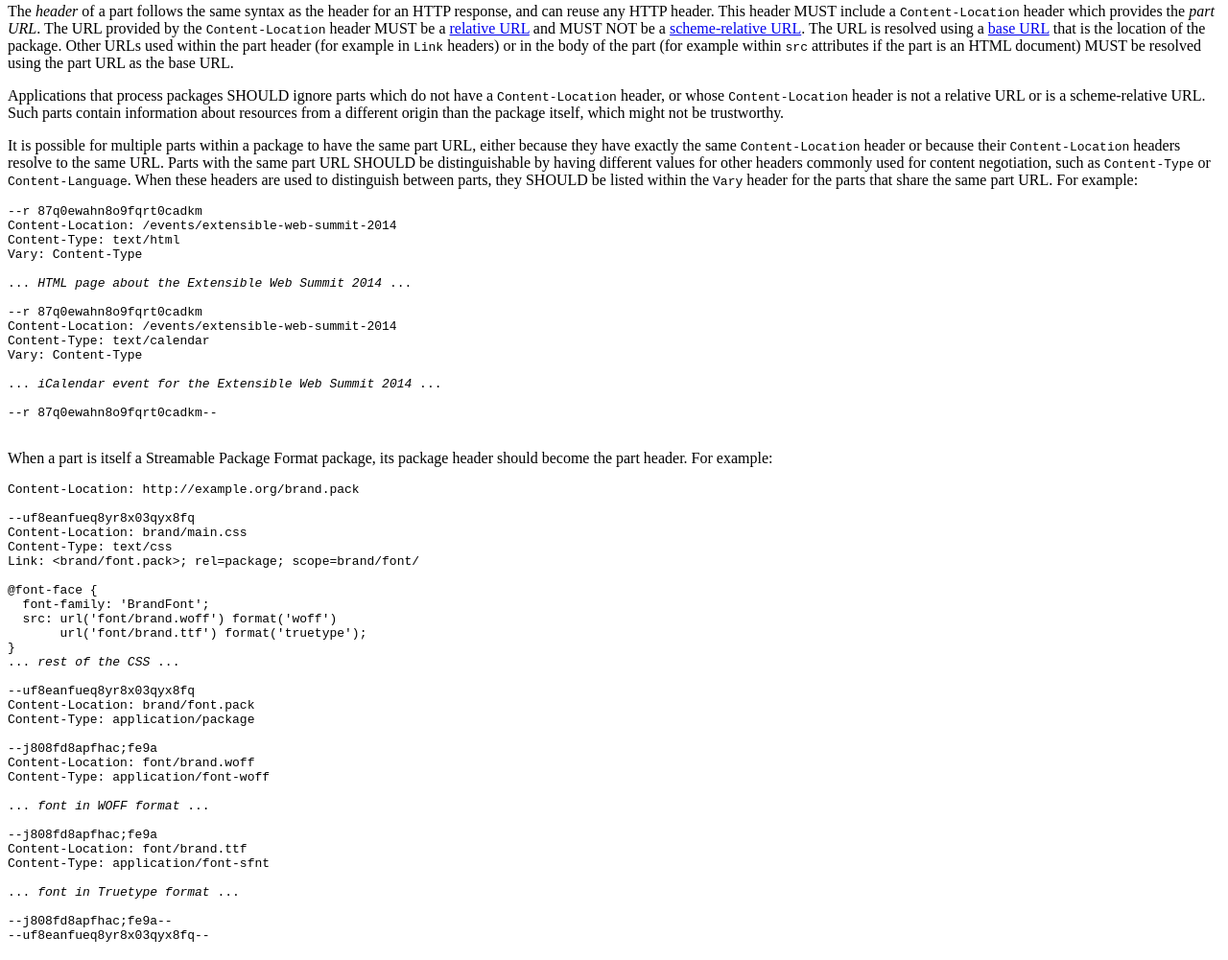
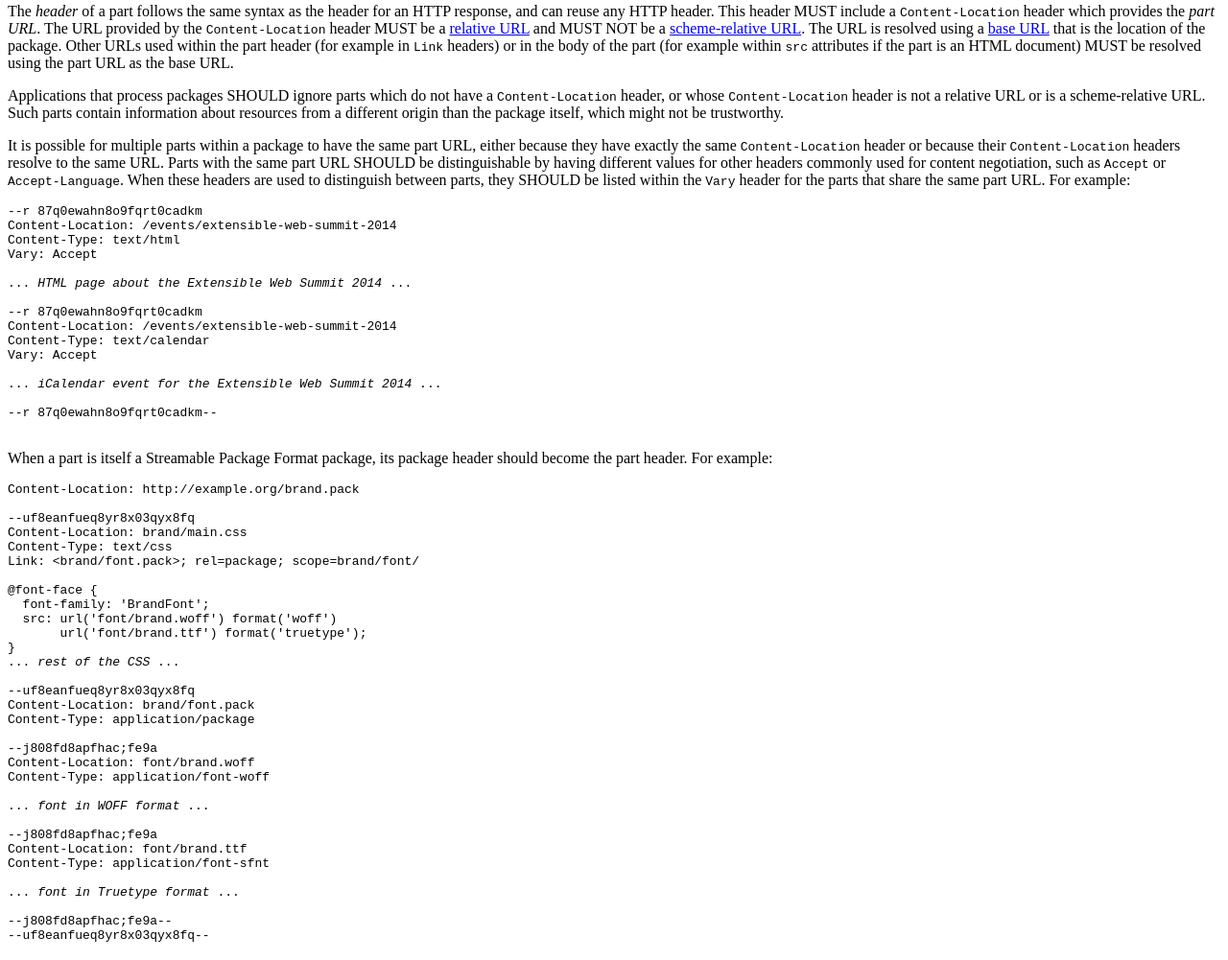
Before and after one commit to w3ctag/packaging-on-the-web, a plain HTML site: page index.html in a window 1280 px wide. Shown: the part 7042-8043 px from the top of the page at 96% size. Drawn offline with Linux system fonts and the light colour scheme.

Commit message:
Vary examples now uses Request headers and not Reply ones. Fixes #16

```diff
--- a/index.html
+++ b/index.html
@@ -530,20 +530,20 @@ Content-Type: application/xml
           Applications that process packages SHOULD ignore parts which do not have a <code>Content-Location</code> header, or whose <code>Content-Location</code> header is not a relative URL or is a scheme-relative URL. Such parts contain information about resources from a different origin than the package itself, which might not be trustworthy.
         </p>
         <p>
-          It is possible for multiple parts within a package to have the same <a>part URL</a>, either because they have exactly the same <code>Content-Location</code> header or because their <code>Content-Location</code> headers resolve to the same URL. Parts with the same part URL SHOULD be distinguishable by having different values for other headers commonly used for content negotiation, such as <code>Content-Type</code> or <code>Content-Language</code>. When these headers are used to distinguish between parts, they SHOULD be listed within the <code>Vary</code> header for the parts that share the same part URL. For example:
+          It is possible for multiple parts within a package to have the same <a>part URL</a>, either because they have exactly the same <code>Content-Location</code> header or because their <code>Content-Location</code> headers resolve to the same URL. Parts with the same part URL SHOULD be distinguishable by having different values for other headers commonly used for content negotiation, such as <code>Accept</code> or <code>Accept-Language</code>. When these headers are used to distinguish between parts, they SHOULD be listed within the <code>Vary</code> header for the parts that share the same part URL. For example:
         </p>
         <pre class="example">
 --r 87q0ewahn8o9fqrt0cadkm
 Content-Location: /events/extensible-web-summit-2014
 Content-Type: text/html
-Vary: Content-Type
+Vary: Accept
 
 ... <em>HTML page about the Extensible Web Summit 2014</em> ...
 
 --r 87q0ewahn8o9fqrt0cadkm
 Content-Location: /events/extensible-web-summit-2014
 Content-Type: text/calendar
-Vary: Content-Type
+Vary: Accept
 
 ... <em>iCalendar event for the Extensible Web Summit 2014</em> ...
 
@@ -688,14 +688,14 @@ Link: &lt;/metadata/spending&gt;; rel=describedby
 --ux3pqy9qcpfmqfexptbv43q8p
 Content-Location: /metadata/spending
 Content-Type: text/turtle
-Vary: Content-Type
+Vary: Accept
 
 ... <var>Metadata about the package in Turtle format</var> ...
 
 --ux3pqy9qcpfmqfexptbv43q8p
 Content-Location: /metadata/spending
 Content-Type: application/ld+json
-Vary: Content-Type
+Vary: Accept
 
 ... <var>Metadata about the package in JSON-LD format</var> ...
 
```
